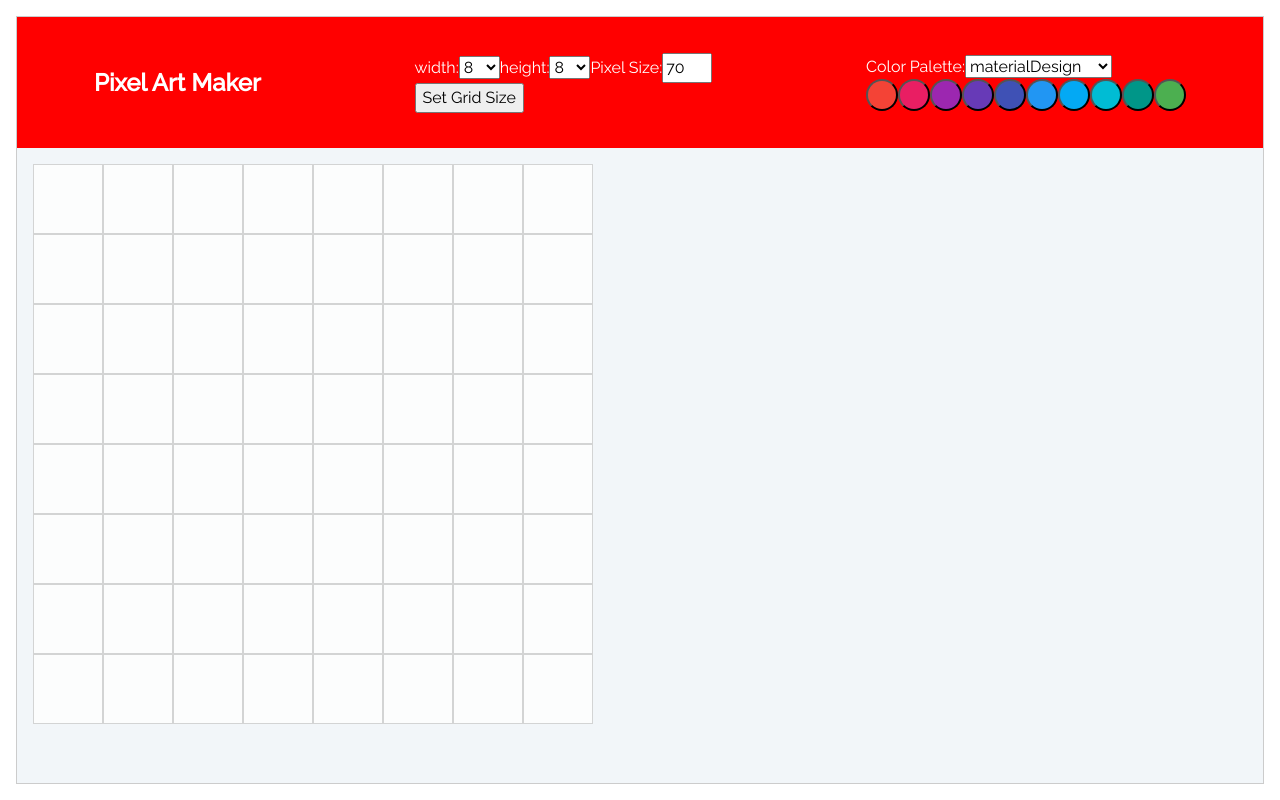
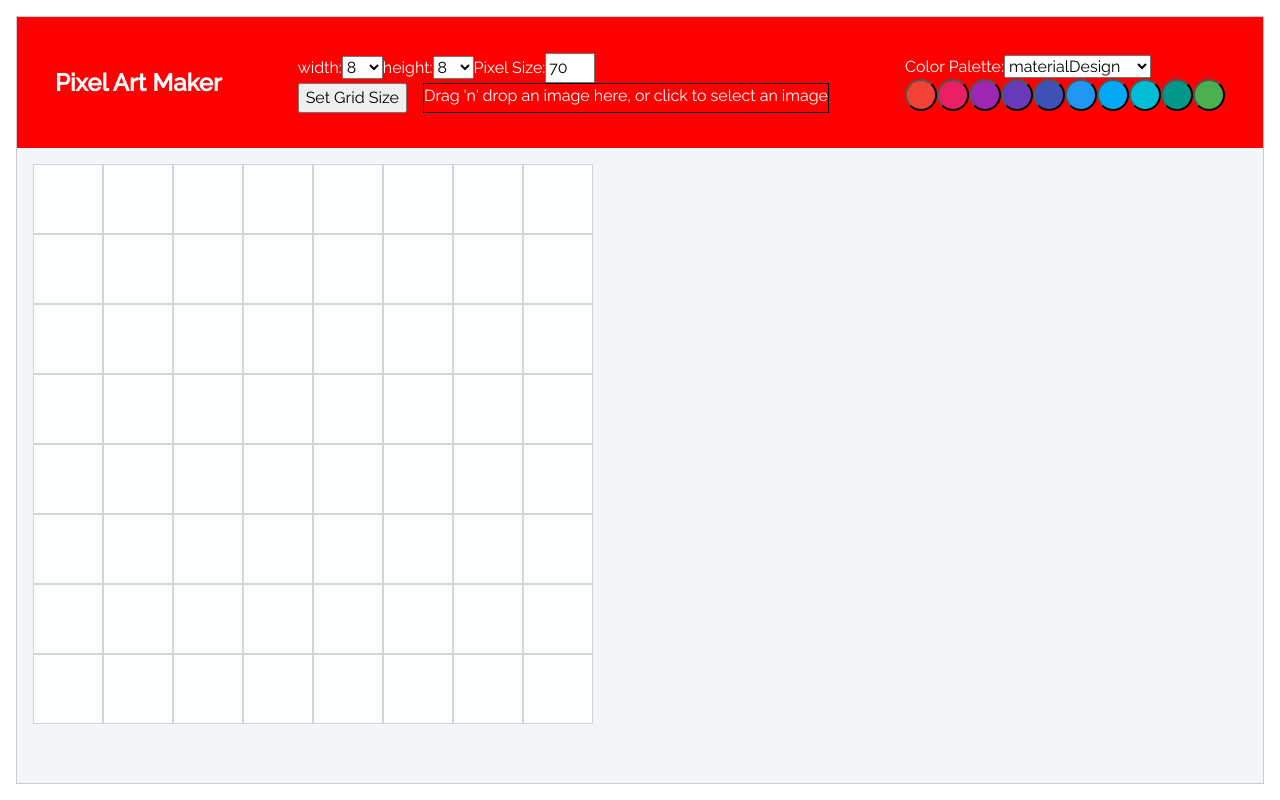
Before and after one commit to louis-stintzy/pixel-art, a React (Vite) app: page / in a window 1280 px wide. Built offline with nearby package versions, Linux system fonts and the light colour scheme.

Commit message:
Add ImageInput component for image upload

```diff
--- a/package.json
+++ b/package.json
@@ -13,6 +13,8 @@
 	"dependencies": {
 		"react": "^18.2.0",
 		"react-dom": "^18.2.0",
+		"react-dropzone": "^14.2.3",
+		"react-easy-crop": "^5.0.8",
 		"zustand": "^4.5.4"
 	},
 	"devDependencies": {
--- a/src/components/Bar/GridSizeSelector/GridSizeSelector.tsx
+++ b/src/components/Bar/GridSizeSelector/GridSizeSelector.tsx
@@ -1,5 +1,6 @@
 import { FormEvent, useState } from 'react';
 import useStore from '../../../store/store';
+import ImageInput from '../../ImageUpload/ImageInput';
 
 function GridSizeSelector() {
   const sizeAvailable = [8, 16, 24, 32, 40, 48];
@@ -27,6 +28,11 @@ function GridSizeSelector() {
 
   const pixelSizeInputStyle = {
     width: '50px',
+  };
+
+  const gridSizeSelectorActionsStyle = {
+    display: 'flex',
+    gap: '1rem',
   };
 
   return (
@@ -64,7 +70,10 @@ function GridSizeSelector() {
           />
         </label>
       </div>
-      <button type="submit">Set Grid Size</button>
+      <div id="grid-size-selector-actions" style={gridSizeSelectorActionsStyle}>
+        <button type="submit">Set Grid Size</button>
+        <ImageInput aspectRatio={4 / 3} />
+      </div>
     </form>
   );
 }
--- /dev/null
+++ b/src/components/ImageUpload/ImageInput.tsx
@@ -0,0 +1,41 @@
+import { useState } from 'react';
+import { useDropzone } from 'react-dropzone';
+
+interface ImageInputProps {
+  aspectRatio: number;
+}
+
+function ImageInput({ aspectRatio }: ImageInputProps) {
+  const [croppingModalIsOpen, setCroppingModalIsOpen] = useState(false);
+
+  const onDrop = (acceptedFiles: File[]) => {
+    const file = acceptedFiles[0];
+    if (!file) return;
+    setCroppingModalIsOpen(true);
+
+    // const reader = new FileReader();
+    // reader.onload = () => {
+    //   const imageUrl = reader.result as string;
+    //   console.log(imageUrl);
+    // };
+    // reader.readAsDataURL(file);
+  };
+
+  const { getRootProps, getInputProps, isDragActive } = useDropzone({
+    onDrop,
+    accept: { 'image/*': ['.jpg', '.jpeg', '.png', '.gif'] },
+    maxSize: 1000000,
+  });
+  return (
+    <div {...getRootProps()} style={{ border: '1px solid black' }}>
+      <input {...getInputProps()} />
+      {isDragActive ? (
+        <p>Drop the image here ...</p>
+      ) : (
+        <p>Drag 'n' drop an image here, or click to select an image</p>
+      )}
+    </div>
+  );
+}
+
+export default ImageInput;
--- a/src/store/store.ts
+++ b/src/store/store.ts
@@ -4,6 +4,7 @@ import colorPalettes, { PaletteName } from '../constants/colors';
 type State = {
   userDragsGrid: boolean;
   gridSize: { width: number; height: number; pixelSize: number };
+  imageUrl: string | null;
   selectedPalette: { name: PaletteName; colors: string[] };
   selectedColor: string;
   pixelColors: Record<string, string>; // Record<Keys, Type>, Constructs an object type whose property keys are Keys and whose property values are Type.
@@ -13,6 +14,7 @@ type State = {
     height: number;
     pixelSize: number;
   }) => void;
+  setImageUrl: (imageUrl: string) => void;
   setSelectedPalette: (paletteName: PaletteName) => void;
   setSelectedColor: (selectedColor: string) => void;
   setPixelColors: (id: string, color: string) => void;
@@ -21,6 +23,7 @@ type State = {
 const useStore = create<State>()((set) => ({
   userDragsGrid: false,
   gridSize: { width: 8, height: 8, pixelSize: 70 },
+  imageUrl: null,
   selectedPalette: {
     name: 'materialDesign' as PaletteName,
     colors: colorPalettes.materialDesign,
@@ -29,6 +32,7 @@ const useStore = create<State>()((set) => ({
   pixelColors: {},
   setUserDragsGrid: (userDragsGrid) => set({ userDragsGrid }),
   setGridSize: (gridSize) => set({ gridSize }),
+  setImageUrl: (imageUrl) => set({ imageUrl }),
   setSelectedPalette: (paletteName) =>
     set({
       selectedPalette: {
```
Also changed, not shown: 1 other file (tests, documents, lock files or other folders).
